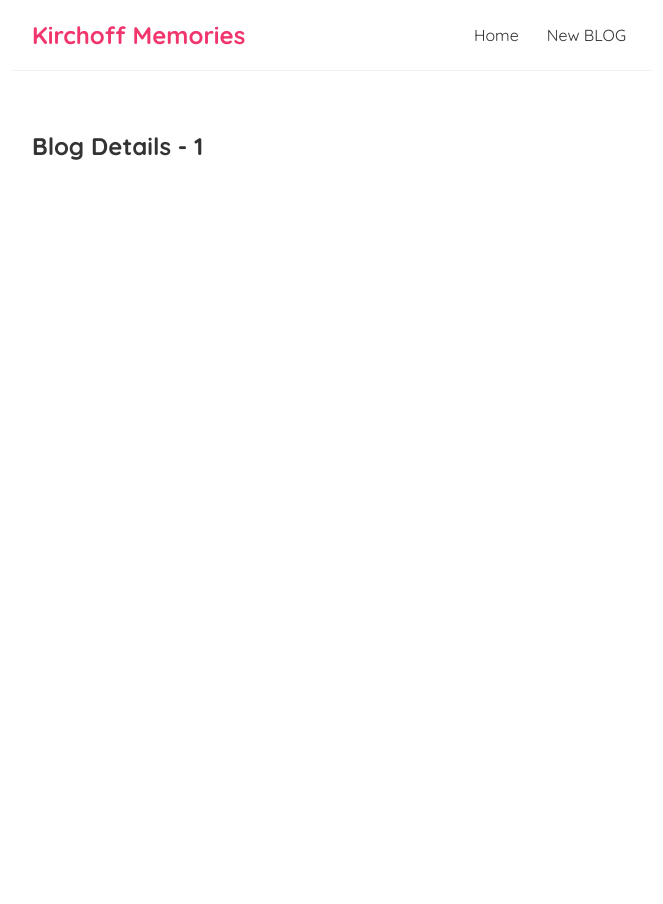
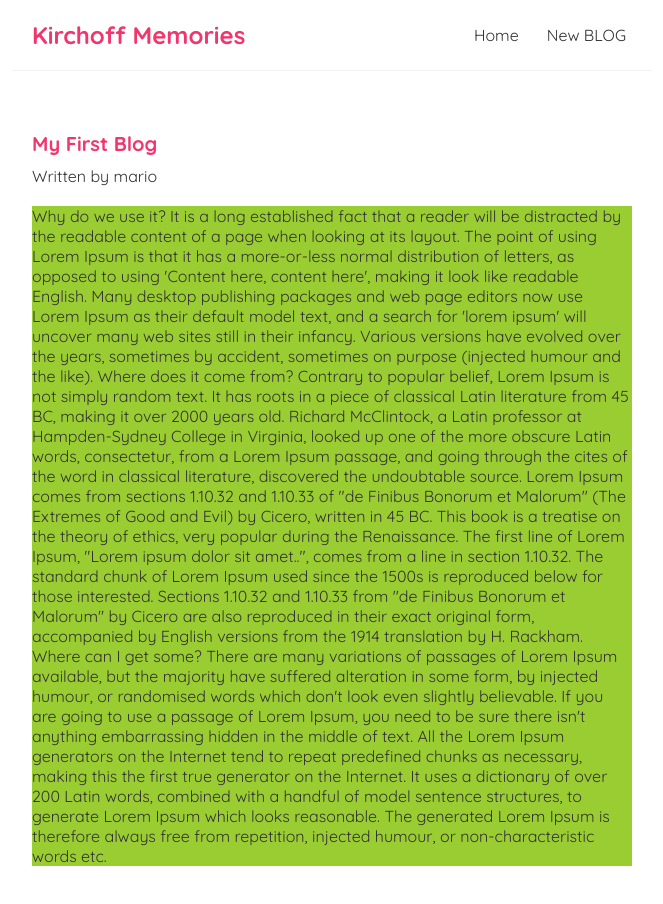
Before and after one commit to roycas99/React-Tutorial, a React (Create React App) app: page /blogs/1 in a window 1280 px wide. Shown: the top 904 px of the page, without its empty margins (308-971 px from the left). Before the commit the page ends 800 px from the top, so only its background shows below. Built offline with nearby package versions, Linux system fonts and the light colour scheme; data requests are answered from the project's data file.

Commit message:
Reusing Custom Hooks

```diff
--- a/src/BlogDetails.js
+++ b/src/BlogDetails.js
@@ -1,12 +1,30 @@
 import { useParams } from "react-router-dom";
+import useFetch from "./useFetch";
 
 const BlogDetails = () => {
-    //#25
-const {id } = useParams()
+  //#25
+  const { id } = useParams();
 
-    return (  <div className="blog-details">
-        <h2>Blog Details - {id}</h2>
-    </div> );
-}
+  //#26
+  const {
+    data: blog,
+    error,
+    isPending,
+  } = useFetch("http://localhost:8000/blogs/" + id);
+
+  return (
+    <div className="blog-details">
+      {isPending && <div>Loading....</div>}
+      {error && <div>{error}</div>}
+      {blog && (
+        <article>
+          <h2>{blog.title}</h2>
+          <p>Written by {blog.author}</p>
+          <div>{blog.body}</div>
+        </article>
+      )}
+    </div>
+  );
+};
 
 export default BlogDetails;
--- a/src/index.css
+++ b/src/index.css
@@ -51,3 +51,22 @@
 .blog-preview a{
 text-decoration: none;
 }
+
+/* blog details page */
+.blog-details h2 {
+  font-size: 20px;
+  color: #f1356d;
+  margin-bottom: 10px;
+}
+.blog-details div {
+  margin: 20px 0;
+  background-color: yellowgreen;
+}
+.blog-details button {
+  background: #f1356d;
+  color: #fff;
+  border: 0;
+  padding: 8px;
+  border-radius: 8px;
+  cursor: pointer;
+}
```
Also changed, not shown: src/document.txt, 1 other file (tests, documents, lock files or other folders).
